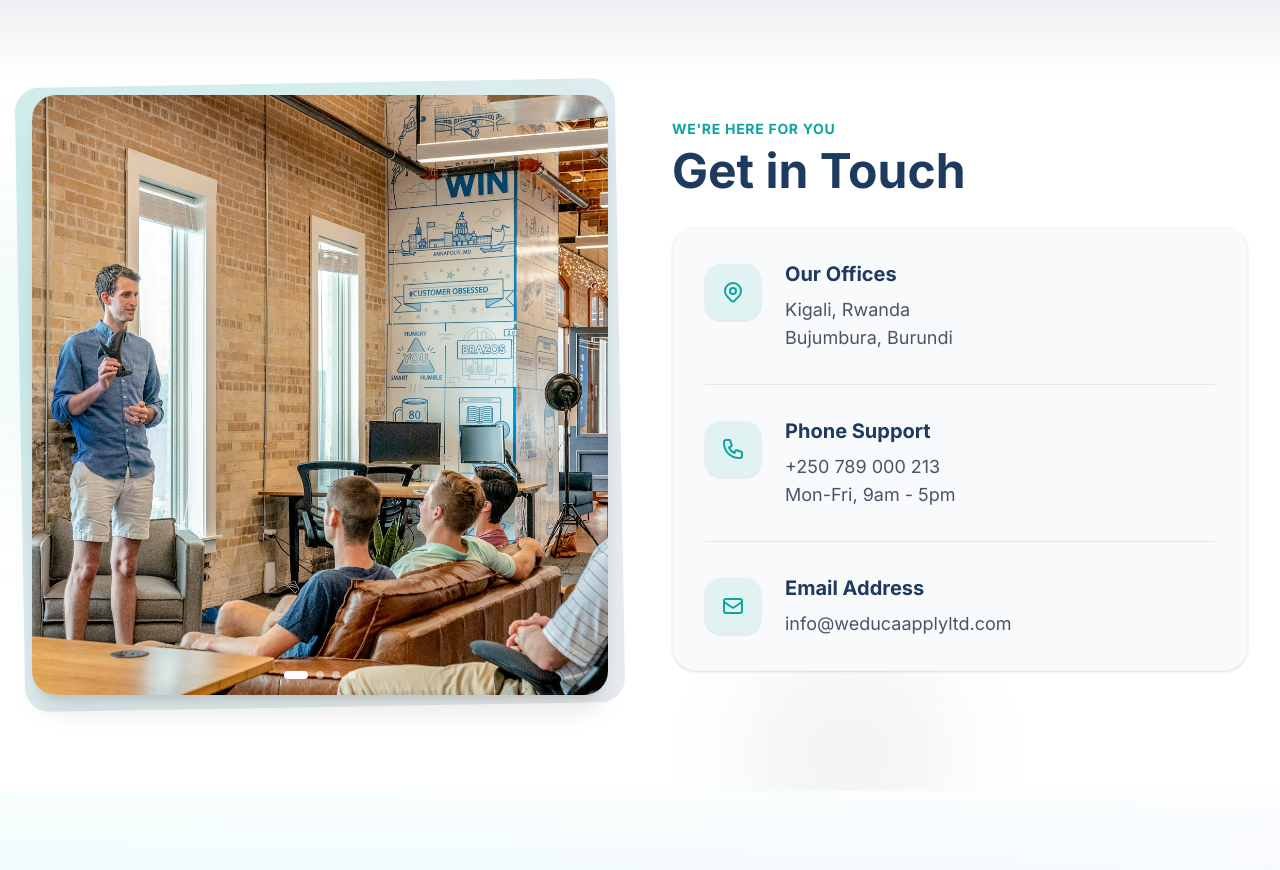
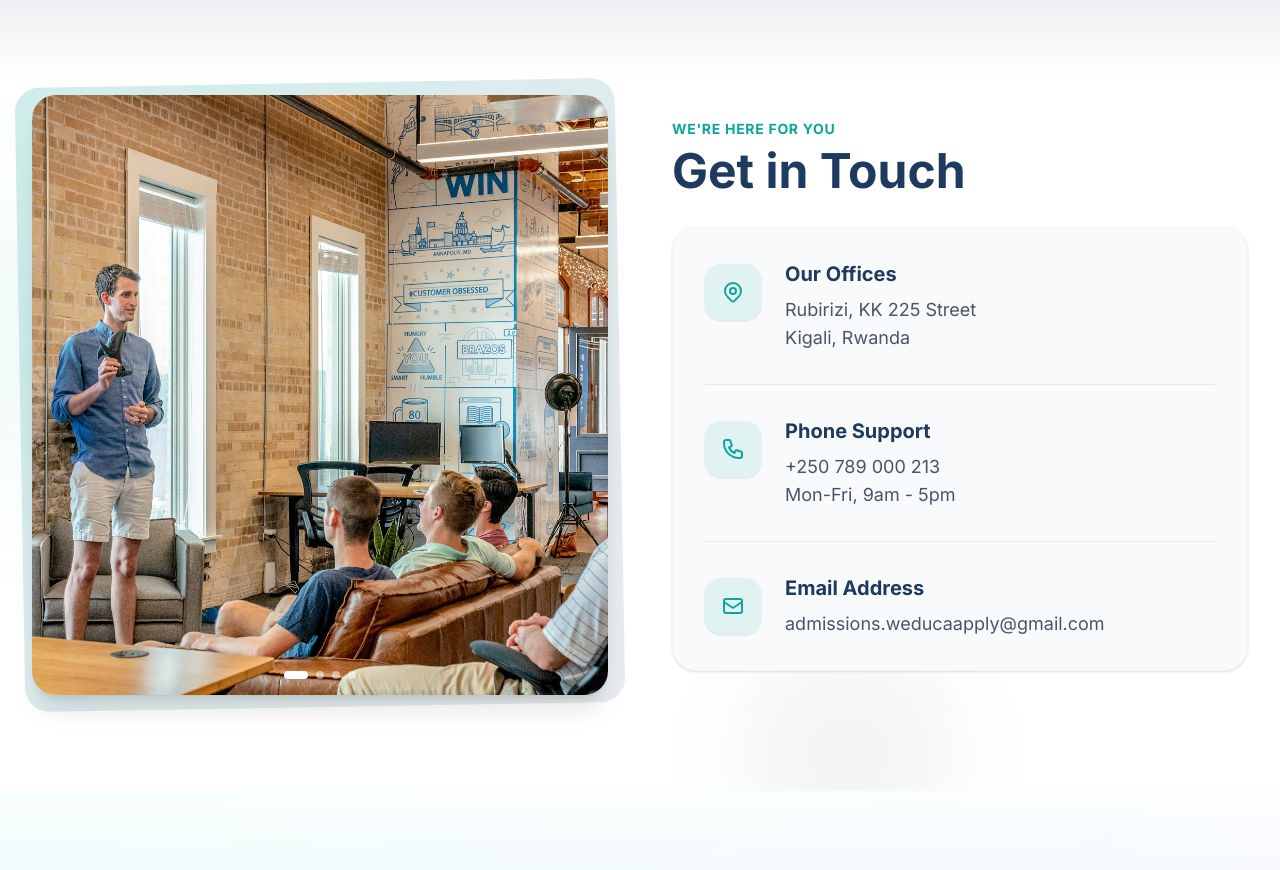
Before and after one commit to elsadeny/weducaltd, a Laravel app: page / in a window 1280 px wide. Shown: the part 3879-4749 px from the top of the page. Run offline with Laravel 12, Linux system fonts and the light colour scheme; data that the repository does not hold is empty; style sheets or scripts are compiled from the project's sources.

Commit message:
style: update contact info in get in touch section

```diff
--- a/resources/views/home.blade.php
+++ b/resources/views/home.blade.php
@@ -520,7 +520,7 @@
                             </div>
                             <div class="ml-6">
                                 <h4 class="text-xl font-bold text-navy">Our Offices</h4>
-                                <p class="text-gray-600 mt-2 text-lg">Kigali, Rwanda<br>Bujumbura, Burundi</p>
+                                <p class="text-gray-600 mt-2 text-lg">Rubirizi, KK 225 Street<br>Kigali, Rwanda</p>
                             </div>
                         </div>
 
@@ -552,7 +552,7 @@
                             </div>
                             <div class="ml-6">
                                 <h4 class="text-xl font-bold text-navy">Email Address</h4>
-                                <p class="text-gray-600 mt-2 text-lg">info@weducaapplyltd.com</p>
+                                <p class="text-gray-600 mt-2 text-lg">admissions.weducaapply@gmail.com</p>
                             </div>
                         </div>
                     </div>
```
